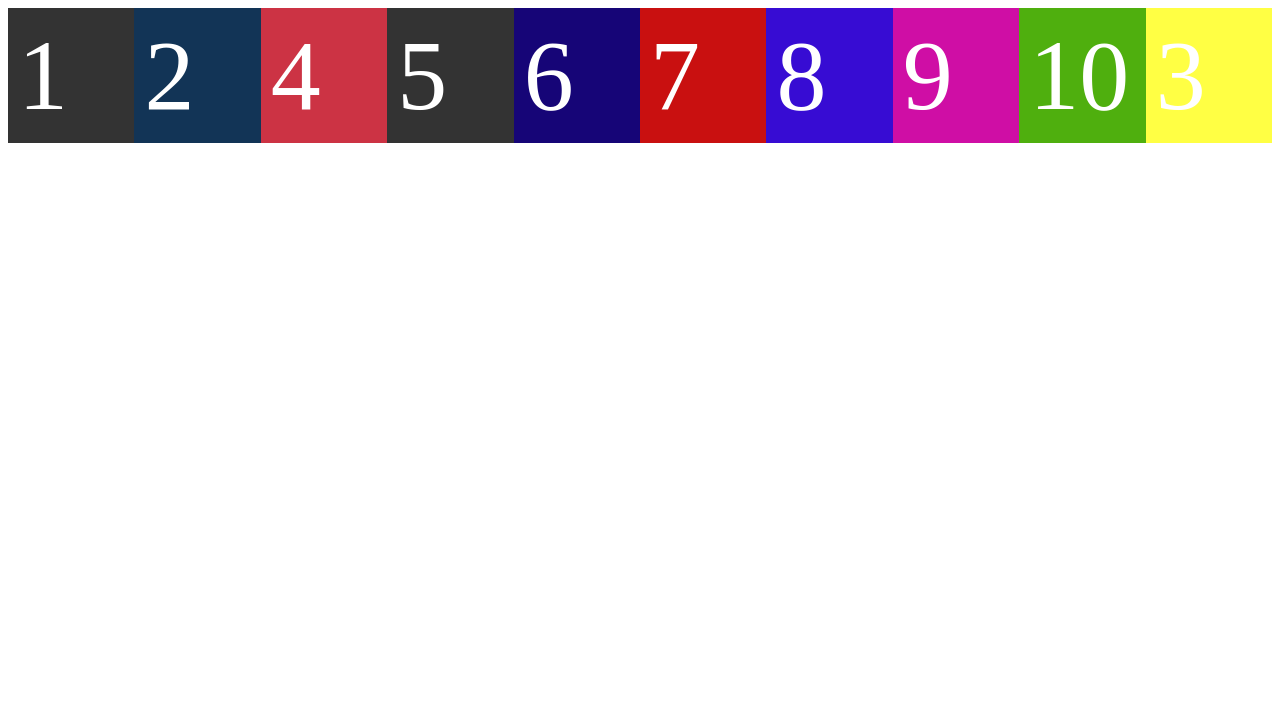
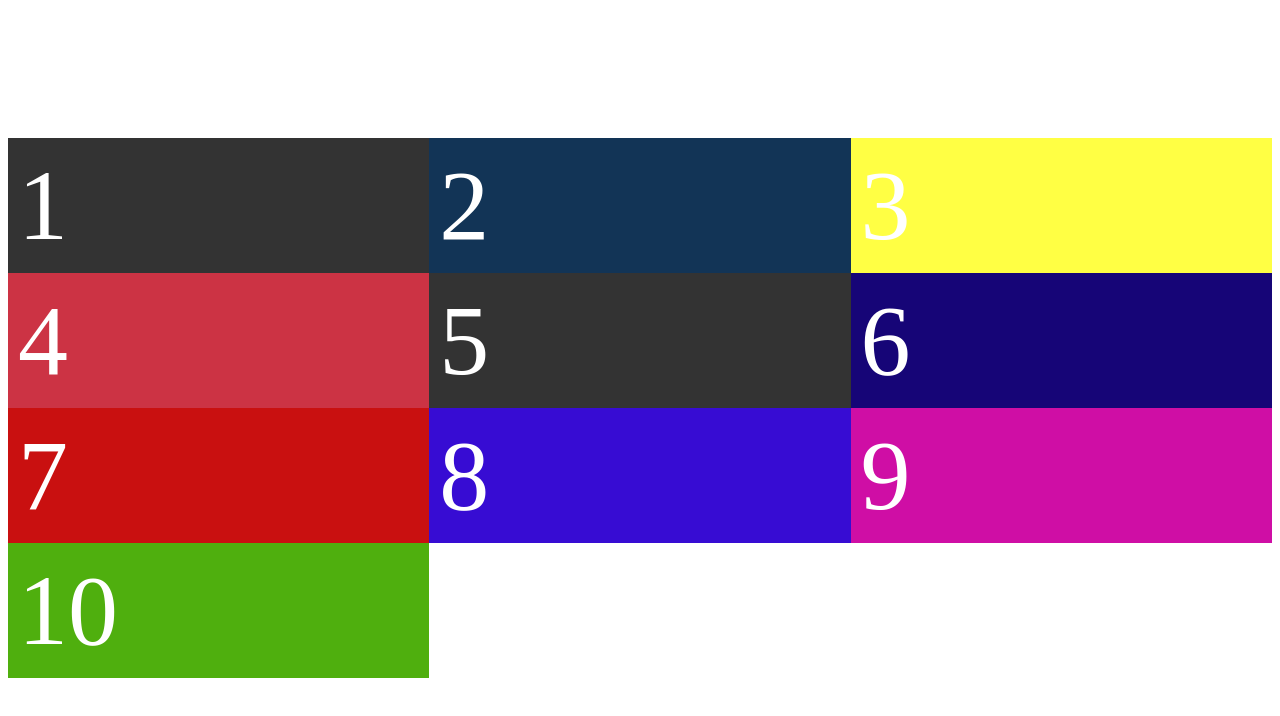
Before and after one commit to shahulbasha/FlexPractise, a plain HTML site: page index.html in a window 1280 px wide. Drawn offline with Linux system fonts and the light colour scheme.

Commit message:
align items

```diff
--- a/main.css
+++ b/main.css
@@ -37,15 +37,15 @@
 
 .container {
   display: flex;
+  flex-direction: row;
+  height: 100vh;
+  flex-wrap: wrap;
+  align-content: center;
 }
 
 .box {
+  width: 33.33%;
   font-size: 100px;
   color: white;
   padding: 10px;
-  flex: 1;
 }
-
-.box3 {
-  order: 1;
-}
```
